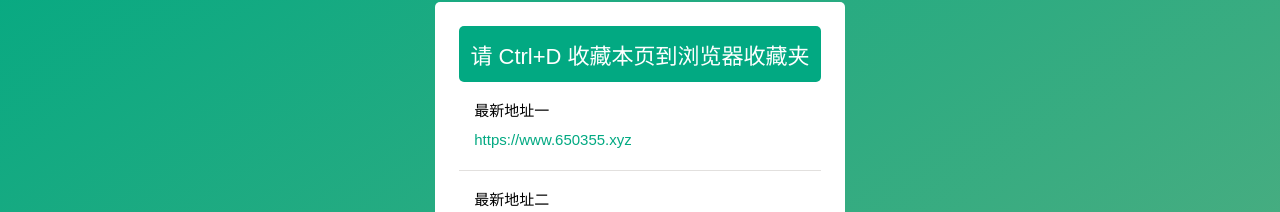
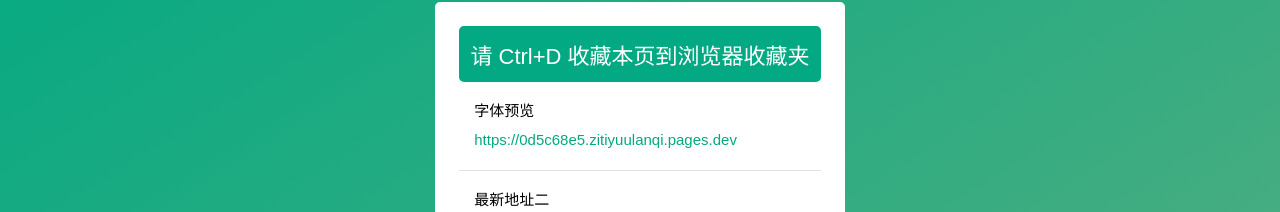
Before and after one commit to beta-nayina/Fung-s-address-publishing-page, a plain HTML site: page index.html in a window 1280 px wide. Shown: the part 136-348 px from the top of the page. Drawn offline with Linux system fonts and the light colour scheme.

Commit message:
index.html

```diff
--- a/index.html
+++ b/index.html
@@ -21,8 +21,8 @@
 							<h2>请 Ctrl+D 收藏本页到浏览器收藏夹</h2>
 							<ul>
 								<li>
-									最新地址一
-									<a href="https://www.650355.xyz/" target="_blank"><i>https://www.650355.xyz</i></a>
+									字体预览
+									<a href="https://0d5c68e5.zitiyuulanqi.pages.dev" target="_blank"><i>https://0d5c68e5.zitiyuulanqi.pages.dev</i></a>
 
 								</span></span></li>
 								<li>
```
